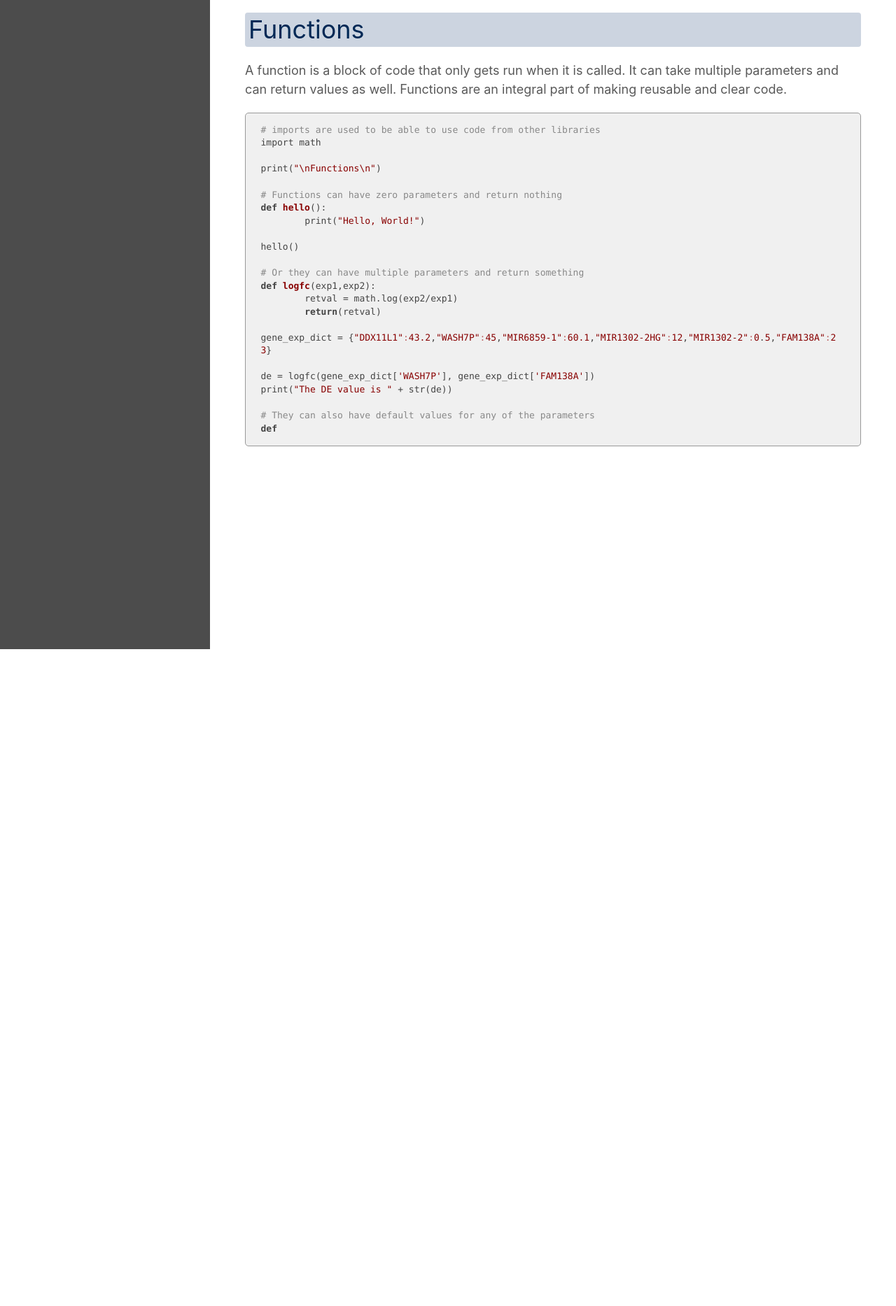
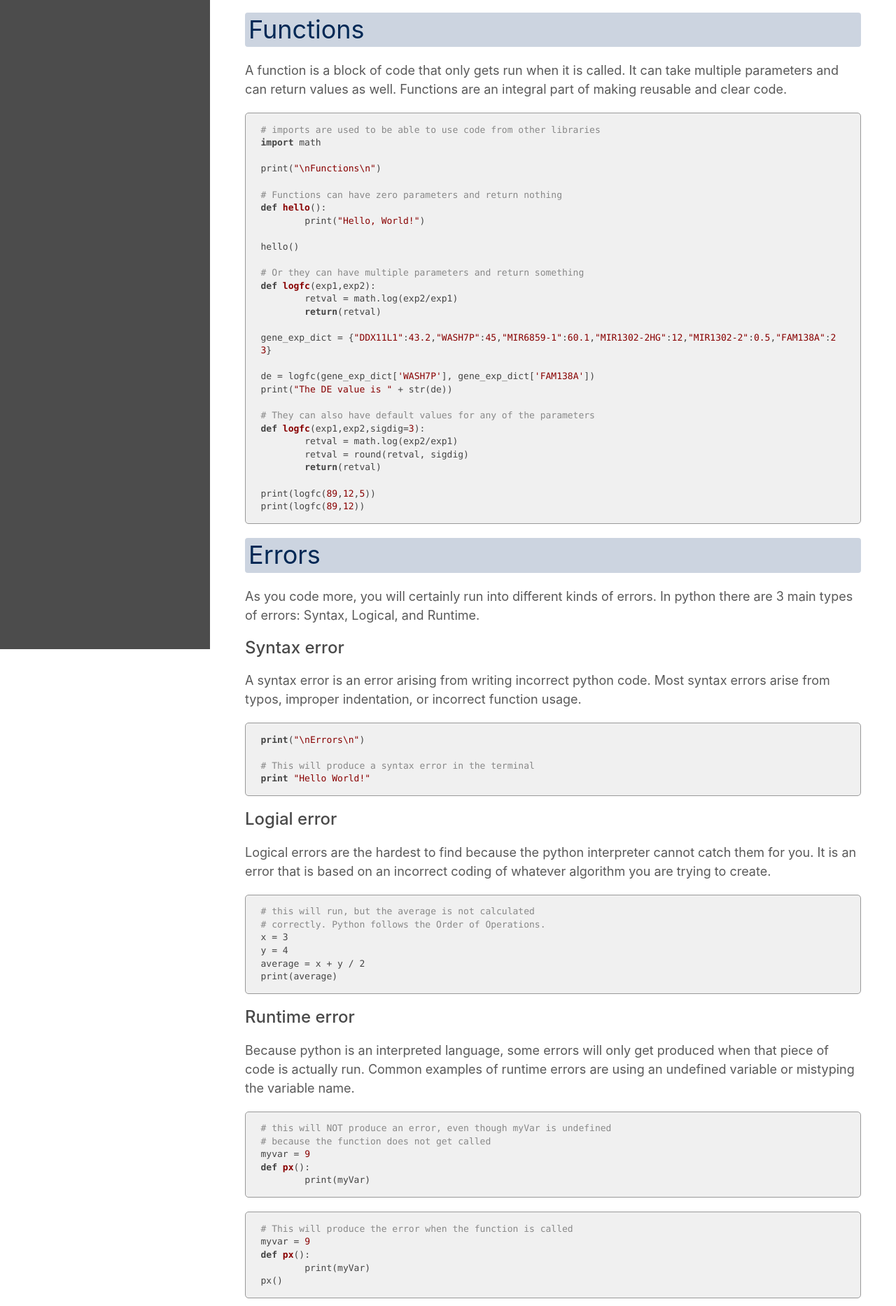
Before and after one commit to ucdavis-bioinformatics-training/2022-Feb-Introduction-To-Python-For-Bioinformatics, a Jekyll site: the page built from python/python3.md, in a window 1280 px wide. Shown: the part 4072-5939 px from the top of the page at 70% size. Built offline with Jekyll 4.4.1, drawn with Linux system fonts in a browser that asks for light colours; our own code applies the rules of GitHub Pages for plain Markdown files; before the commit the page ends 5000 px from its top, so only the background shows below that.

Commit message:
adding more docs

````diff
--- a/python/python3.md
+++ b/python/python3.md
@@ -163,5 +163,59 @@ de = logfc(gene_exp_dict['WASH7P'], gene_exp_dict['FAM138A'])
 print("The DE value is " + str(de))
 
 # They can also have default values for any of the parameters
-def
+def logfc(exp1,exp2,sigdig=3):
+	retval = math.log(exp2/exp1)
+	retval = round(retval, sigdig)
+	return(retval)
+
+print(logfc(89,12,5))
+print(logfc(89,12))
 ```
+
+# Errors
+
+As you code more, you will certainly run into different kinds of errors. In python there are 3 main types of errors: Syntax, Logical, and Runtime.
+
+### Syntax error
+
+A syntax error is an error arising from writing incorrect python code. Most syntax errors arise from typos, improper indentation, or incorrect function usage.
+
+```
+print("\nErrors\n")
+
+# This will produce a syntax error in the terminal
+print "Hello World!"
+```
+
+### Logial error
+
+Logical errors are the hardest to find because the python interpreter cannot catch them for you. It is an error that is based on an incorrect coding of whatever algorithm you are trying to create.
+
+```
+# this will run, but the average is not calculated
+# correctly. Python follows the Order of Operations.
+x = 3
+y = 4
+average = x + y / 2
+print(average)
+```
+
+### Runtime error
+
+Because python is an interpreted language, some errors will only get produced when that piece of code is actually run. Common examples of runtime errors are using an undefined variable or mistyping the variable name.
+
+```
+# this will NOT produce an error, even though myVar is undefined
+# because the function does not get called
+myvar = 9
+def px():
+	print(myVar)
+```
+
+```
+# This will produce the error when the function is called
+myvar = 9
+def px():
+	print(myVar)
+px()
+```
````
